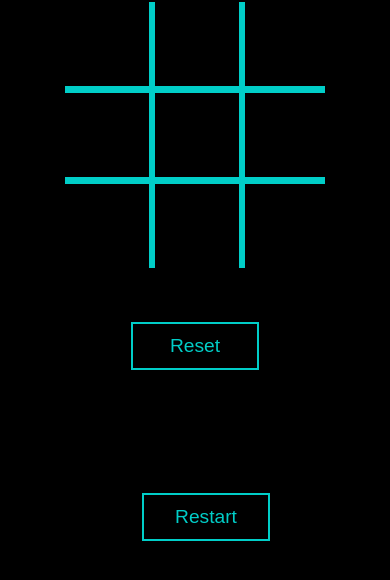
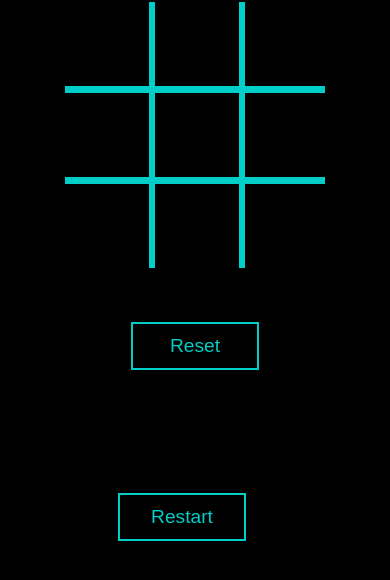
Before and after one commit to Manoj-kumar-ponnana/TIC-TAC-TOE, a plain HTML site: page index.html in a window 390 px wide. Shown: the part 232-812 px from the top of the page. Drawn offline with Linux system fonts and the light colour scheme.

Commit message:
updated css for responsiveness

```diff
--- a/style.css
+++ b/style.css
@@ -67,7 +67,7 @@ h2{
 }
 
 /* mobile responsive */
-@media screen and (max-width :660px) {
+@media screen and (max-width :450px) {
     .result{
         height: auto;
         width: auto;
@@ -94,7 +94,7 @@ h2{
     #btn2{
         position:relative;
         bottom: -28rem;
-        right: 6.5rem;
+        right: 8rem;
     }
     h2{
         font-size: 1.7rem;
```
